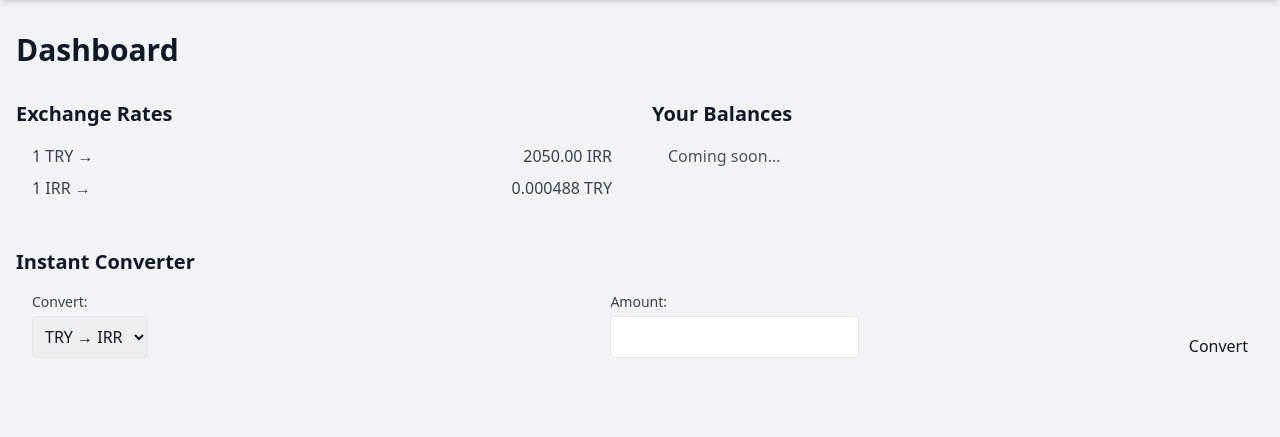
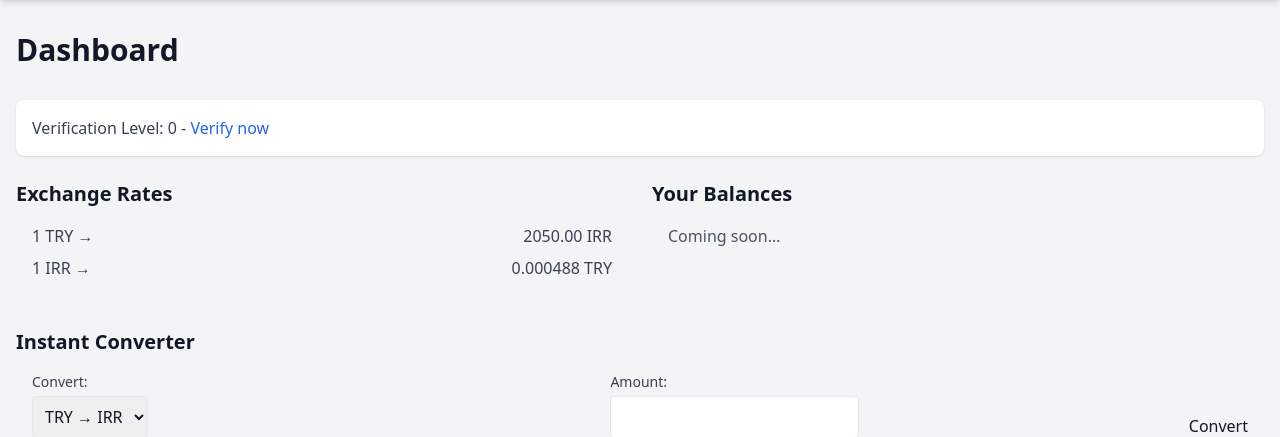
Before and after one commit to jjebraham/tryirr_platform, a Django app: page /dashboard/ in a window 1280 px wide. Shown: the part 76-513 px from the top of the page. Run offline with Django 5.2, Linux system fonts and the light colour scheme; a user stored in the database is signed in; data that the repository does not hold is empty; some libraries are stand-ins or nearby versions.

Commit message:
Add verification links and level display

```diff
--- a/core/templates/core/dashboard.html
+++ b/core/templates/core/dashboard.html
@@ -10,6 +10,15 @@
   <h1 class="text-3xl font-bold text-gray-900 dark:text-gray-100 mb-8">
     {% trans "Dashboard" %}
   </h1>
+
+  <div class="mb-6 p-4 bg-white dark:bg-gray-800 rounded-lg shadow">
+    <p class="text-gray-700 dark:text-gray-300">
+      {% trans "Verification Level:" %} {{ request.user.kyc_level }}
+      {% if request.user.kyc_level < 1 %}
+        - <a href="{% url 'core:kyc' %}" class="text-blue-600 dark:text-blue-400 hover:underline">{% trans "Verify now" %}</a>
+      {% endif %}
+    </p>
+  </div>
 
   <div class="grid grid-cols-1 lg:grid-cols-2 gap-6 mb-8">
     <!-- Exchange Rates Card -->
--- a/core/templates/core/index.html
+++ b/core/templates/core/index.html
@@ -12,6 +12,10 @@
            class="px-6 py-3 bg-blue-600 text-white rounded-lg hover:bg-blue-700">
           {% trans "Go to Dashboard" %}
         </a>
+        <a href="{% url 'core:kyc' %}"
+           class="px-6 py-3 bg-yellow-600 text-white rounded-lg hover:bg-yellow-700">
+          {% trans "Verify Account" %}
+        </a>
       {% else %}
         <a href="{% url 'account_signup' %}"
            class="px-6 py-3 bg-green-600 text-white rounded-lg hover:bg-green-700">
--- a/core/views.py
+++ b/core/views.py
@@ -43,4 +43,7 @@ def kyc(request):
             return redirect("core:dashboard")
     else:
         form = KYCForm(instance=user)
-    return render(request, "core/kyc.html", {"form": form})
+    return render(request, "core/kyc.html", {
+        "form": form,
+        "current_level": user.kyc_level,
+    })
```
